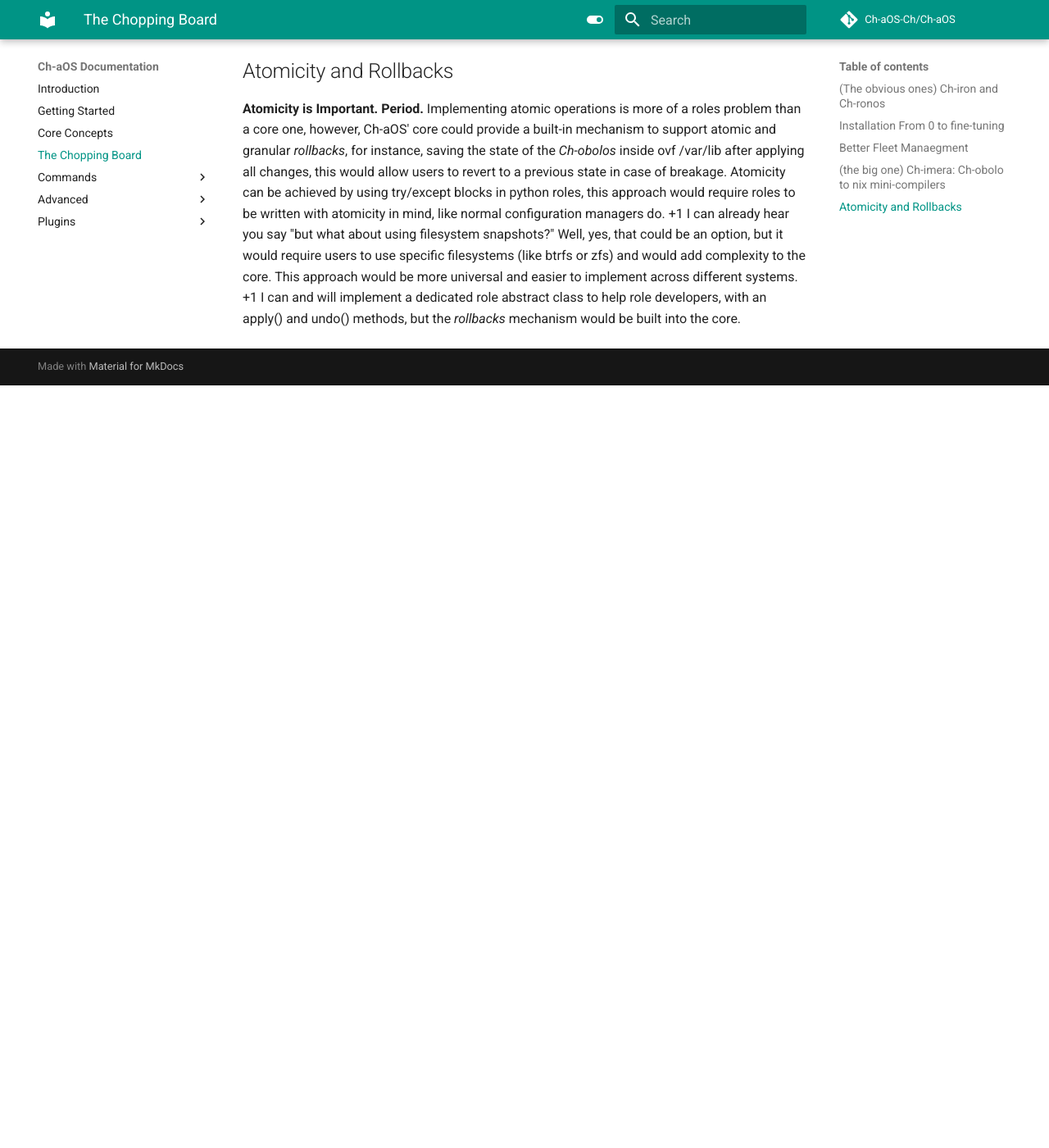
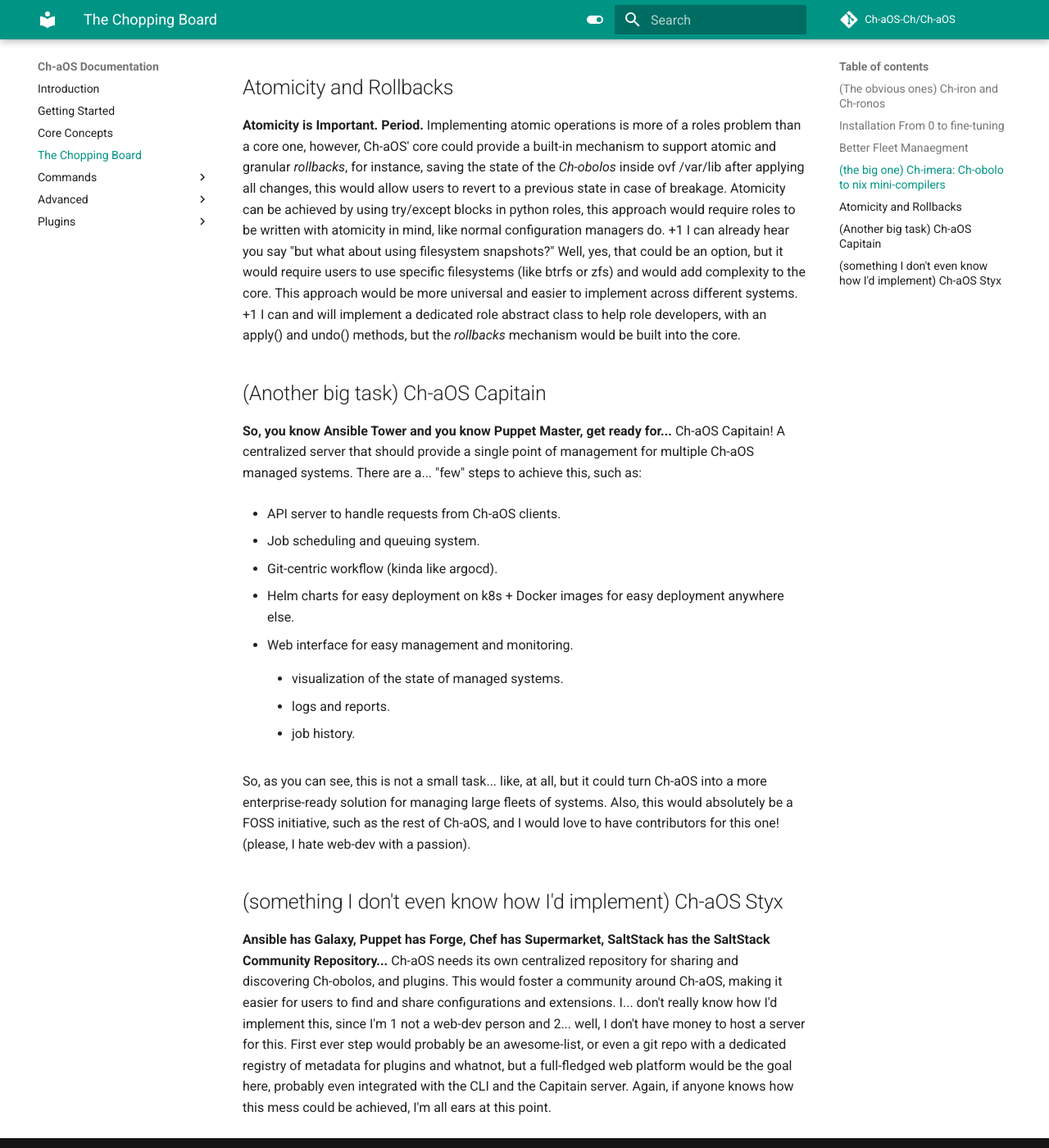
Before and after one commit to Ch-aOS-Ch/Ch-aOS, an MkDocs documentation site: the page built from docs/chopping-board.md, in a window 1280 px wide and 1400 px high, scrolled down 1160 px. Shown: the whole window at 82% size. Built offline with MkDocs 1.6.1 and Material for MkDocs 9.7.7, drawn with Linux system fonts in a browser that asks for light colours; comment, search, counter and statistics services are not loaded; before the commit the page ends 1630 px from its top, so only the background shows below that; some of the changed text lies outside the part shown.

Commit message:
more meat to the chopping board

```diff
--- a/docs/chopping-board.md
+++ b/docs/chopping-board.md
@@ -8,12 +8,13 @@
 
 ## Installation From 0 to fine-tuning
 
-**A complete installation flow** that takes the user from a bare-metal system to a fully configured environment, including partitioning, bootloader setup, and post-install configurations, using the same declarative approach and plugin based architecture. (chaos.installers)
+**A complete installation flow** that takes the user from a bare-metal system to a fully configured environment, including partitioning, bootloader setup, and post-install configurations, using the same declarative approach and plugin based architecture. (chaos.installer)
 
 ## Better Fleet Manaegment
 
 !!! success "this has been implemented!"
     Check out the [docs](./advanced/boats.md) for more information.
+    Can be improved through an `--limit` flag on the CLI, for better targeting, but the main idea (expandable inventories) is already here.
 
 **You know Ansible's dinamic inventories?** Something similar, but following Ch-aOS' design principles. A way to manage multiple systems declaratively through an plugin-based declarative inventory system, think "chaos-ec2-boat" that dinamically fetches instances from AWS EC2 and applies Ch-aOS configurations to them. (chaos.boats)
 
@@ -26,3 +27,32 @@
 **Atomicity is Important. Period.** Implementing atomic operations is more of a roles problem than a core one, however, Ch-aOS' core could provide a built-in mechanism to support atomic and granular _rollbacks_, for instance, saving the state of the *Ch-obolos* inside ovf /var/lib after applying all changes, this would allow users to revert to a previous state in case of breakage. Atomicity can be achieved by using try/except blocks in python roles, this approach would require roles to be written with atomicity in mind, like normal configuration managers do.
 +1 I can already hear you say "but what about using filesystem snapshots?" Well, yes, that could be an option, but it would require users to use specific filesystems (like btrfs or zfs) and would add complexity to the core. This approach would be more universal and easier to implement across different systems.
 +1 I can and will implement a dedicated role abstract class to help role developers, with an apply() and undo() methods, but the _rollbacks_ mechanism would be built into the core.
+
+## (Another big task) Ch-aOS Capitain
+
+**So, you know Ansible Tower and you know Puppet Master, get ready for...** Ch-aOS Capitain! A centralized server that should provide a single point of management for multiple Ch-aOS managed systems. There are a... "few" steps to achieve this, such as:
+
+  - API server to handle requests from Ch-aOS clients.
+
+  - Job scheduling and queuing system.
+
+  - Git-centric workflow (kinda like argocd).
+
+  - Helm charts for easy deployment on k8s + Docker images for easy deployment anywhere else.
+
+  - Web interface for easy management and monitoring.
+
+    - visualization of the state of managed systems.
+
+    - logs and reports.
+
+    - job history.
+
+So, as you can see, this is not a small task... like, at all, but it could turn Ch-aOS into a more enterprise-ready solution for managing large fleets of systems.
+Also, this would absolutely be a FOSS initiative, such as the rest of Ch-aOS, and I would love to have contributors for this one! (please, I hate web-dev with a passion).
+
+## (something I don't even know how I'd implement) Ch-aOS Styx
+
+**Ansible has Galaxy, Puppet has Forge, Chef has Supermarket, SaltStack has the SaltStack Community Repository...** Ch-aOS needs its own centralized repository for sharing and discovering Ch-obolos, and plugins. This would foster a community around Ch-aOS, making it easier for users to find and share configurations and extensions.
+I... don't really know how I'd implement this, since I'm 1 not a web-dev person and 2... well, I don't have money to host a server for this. First ever step would probably be an awesome-list, or even a git repo with a dedicated registry of metadata for plugins and whatnot, but a full-fledged web platform would be the goal here, probably even integrated with the CLI and the Capitain server.
+Again, if anyone knows how this mess could be achieved, I'm all ears at this point.
```
